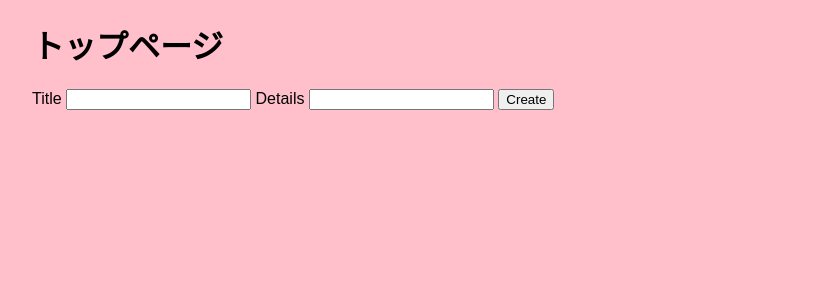
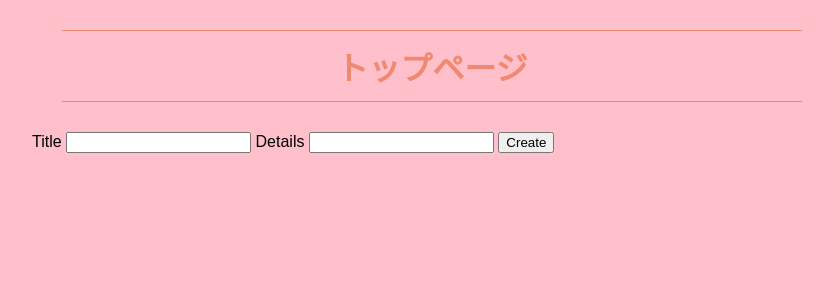
Before and after one commit to YumeYoshino/be_ToDo, a Flask app: page / in a window 1280 px wide. Shown: the top 300 px of the page, without its empty margins (208-1041 px from the left). Run offline with Flask 3, Linux system fonts and the light colour scheme.

Commit message:
css更新

```diff
--- a/static/css/style.css
+++ b/static/css/style.css
@@ -10,17 +10,28 @@ body {
 }
 
 .task {
-    border: 1px solid #ccc;
+    border: 1px solid #d8018d;
     margin-bottom: 10px;
     padding: 10px;
 }
 
-.task h2 {
-    margin-bottom: 5px;
+h1{
+    margin:30px;
+    padding:12px;
+    color:#F08972;
+    text-align:center;
+    border-top:1px solid #F08972;
+    border-bottom:1px solid #F08972;
 }
 
-.task p {
-    margin: 0;
+@import url('https://fonts.googleapis.com/css?family=M+PLUS+Rounded+1c');
+
+h2{
+    font-family: 'M PLUS Rounded 1c', sans-serif;
+}
+
+p {
+    font-family: 'M PLUS Rounded 1c', sans-serif;
 }
 
 /* その他のスタイリングを追加 */
```
